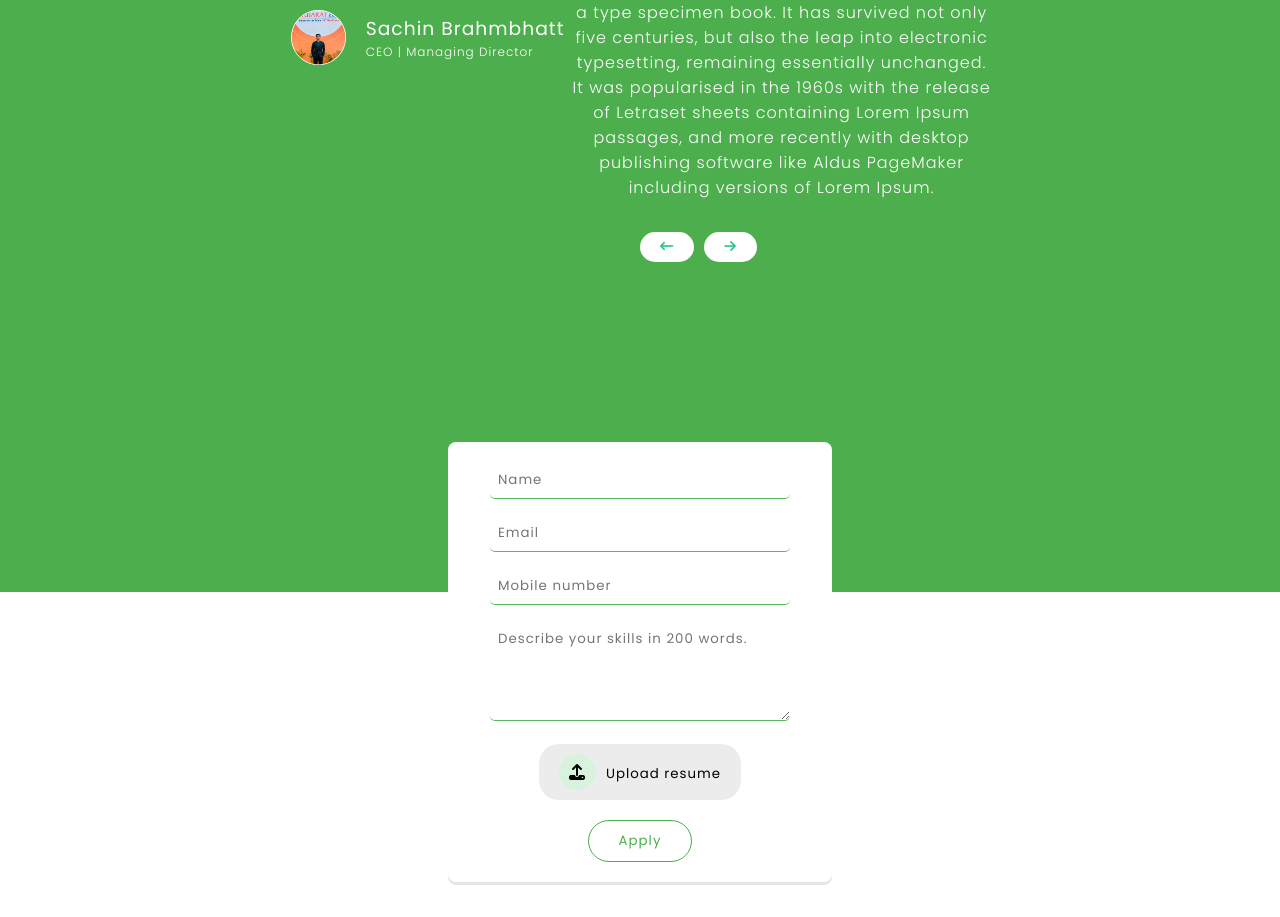
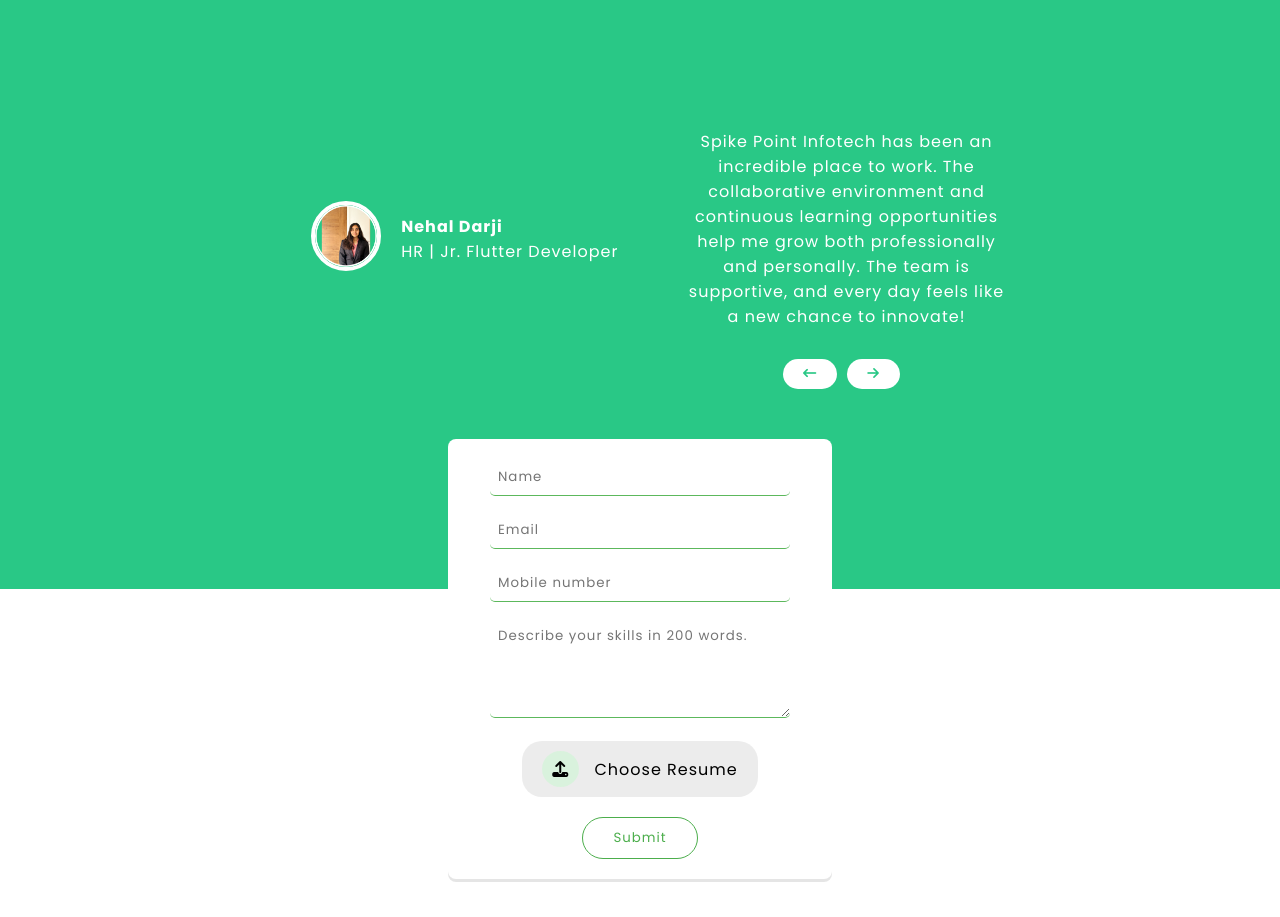
Before and after one commit to smitnayak3312/SPIPL, a React (Vite) app: page /career in a window 1280 px wide. Shown: the part 2175-3092 px from the top of the page. Built offline with nearby package versions, Linux system fonts and the light colour scheme.

Commit message:
career is changed

```diff
--- a/src/components/Careear/Careear.jsx
+++ b/src/components/Careear/Careear.jsx
@@ -1,140 +1,155 @@
-import React, { useState, useRef } from 'react';
-import './Careear.css';
-
-
-import { Swiper, SwiperSlide } from 'swiper/react';
-
-import 'swiper/css';
-import 'swiper/css/navigation';
-import { Navigation } from 'swiper/modules';
-
-import profile from "/schin.png";
-
-const Career = () => {
+import React, { useState } from 'react';
+import "./Careear.css";
+import Footer from '../Footer/Footer';
+import emailjs from '@emailjs/browser';
+const Careear = () => {
   const [formData, setFormData] = useState({
     name: '',
     email: '',
     mobile_no: '',
     description: '',
-    document: null,
   });
-  const [fileName, setFileName] = useState('');
+  const [resume, setResume] = useState(null);
+  const [validationError, setValidationError] = useState(false);
   const [loading, setLoading] = useState(false);
-  const [modalVisible, setModalVisible] = useState(false);
-  const [modalMessage, setModalMessage] = useState('');
+  const handleChange = (e) => {
+    const { name, value, files } = e.target;
 
-  const handleChange = (e) => {
-    const { name, value } = e.target;
+    if (name === "resume" && files.length > 0) {
+      setResume(files[0]); // Set the file separately
+    } else {
       setFormData({ ...formData, [name]: value });
+    }
   };
 
-  const handleFileChange = (e) => {
-    const file = e.target.files[0];
-    setFormData({ ...formData, document: file });
-    setFileName(file ? file.name : '');
+  const handleCancelFile = () => {
+    setResume(null); // Clear the selected file
+    document.getElementById('resume').value = ""; // Reset file input
   };
 
   const handleSubmit = async (e) => {
     e.preventDefault();
     setLoading(true);
-    setModalMessage(''); // Clear message on new submission
+    if (!resume) {
+      setValidationError(true); // Show error if no file is selected
 
-    const data = new FormData();
-    data.append('name', formData.name);
-    data.append('email', formData.email);
-    data.append('mobile_no', formData.mobile_no);
-    data.append('description', formData.description);
-    if (formData.document) {
-      data.append('document', formData.document);
+      // Automatically clear error after 3 seconds
+      setTimeout(() => {
+        setValidationError(false);
+      }, 3000); // 3000ms = 3 seconds
+      setLoading(false);
+      return;
+    }
+    try {
+      const form = new FormData();
+      form.append("name", formData.name);
+      form.append("email", formData.email);
+      form.append("mobile_no", formData.mobile_no);
+      form.append("description", formData.description);
+
+      if (resume) {
+        form.append("resume", resume); // Add the file to the FormData
       }
 
-    try {
-      const response = await fetch('https://spikepointinfotech.com/careerData.php', {
+      const response = await fetch('https://notification.spikepointinfotech.com/api/resume', {
         method: 'POST',
-        body: data,
+        body: form, // Use FormData directly
       });
 
-      if (!response.ok) {
-        throw new Error('Network response was not ok');
-      }
-
       const result = await response.json();
-      console.log('Response from API:', result);
 
       if (result.error === false) {
-        setModalMessage('Form submitted successfully!');
+
+
+        const acknowledgmentParams = {
+        to_email: formData.email,  // The user's email address
+        to_name: formData.name,    // The user's name
+        };
+
+      emailjs
+        .send(
+          'service_broxqq3', // Your EmailJS service ID (use the same or a different one)
+          'template_w8a63hk', // Your EmailJS template ID for the acknowledgment email
+          acknowledgmentParams,
+          '6eAgbcsK4bR-CaM5z' // Your public key (user ID)
+        )
+        .then(
+          () => {
+              console.log('EMAIL SENT SUCCESSFULLY!');
+              // setLoading(true);
+              setLoading(false);
+          },
+          (error) => {
+            console.error('FAILED TO SEND ACKNOWLEDGMENT EMAIL...', error);
+          // alert('FAILED TO SENT EMAIL...');
+          setLoading(false);
+          })
+          .finally(() => {
             setFormData({
-          name: '',
-          email: '',
-          mobile_no: '',
-          description: '',
-          document: null,
+              name: "",
+              email: "",
+              mobile_no: "",
+              description: "",
             });
-        setFileName('');
+            alert(result.message);
+            setLoading(false); // Stop loading in both success and error cases
+          });
+
+
+
       } else {
-        setModalMessage('Failed to submit the form');
-        console.log('Error', result.error);
+        alert(result.message);
+        setLoading(false);
       }
     } catch (error) {
       console.error('Error submitting the form:', error);
-      setModalMessage('Error submitting the form');
-    } finally {
       setLoading(false);
-      setModalVisible(true);
-      setTimeout(() => {
-        setModalVisible(false);
-      }, 3000); // Hide modal after 3 seconds
     }
   };
+  const teamReviews = [
 
-  // slider
-  const swiperRef = useRef(null);
-
-    const swiperContent = [
     {
-            message: "Lorem Ipsum is simply dummy text of the printing and typesetting industry. Lorem Ipsum has been the industry's standard dummy text ever since the 1500s, when an unknown printer took a galley of type and scrambled it to make a type specimen book. It has survived not only five centuries, but also the leap into electronic typesetting, remaining essentially unchanged. It was popularised in the 1960s with the release of Letraset sheets containing Lorem Ipsum passages, and more recently with desktop publishing software like Aldus PageMaker including versions of Lorem Ipsum.",
-            profile: profile,
-            name: "Sachin Brahmbhatt",
-            profileName: "CEO | Managing Director"
+      name: "Nehal Darji",
+      role: "HR | Jr. Flutter Developer",
+      img: "./nehal.png",
+      review: "Spike Point Infotech has been an incredible place to work. The collaborative environment and continuous learning opportunities help me grow both professionally and personally. The team is supportive, and every day feels like a new chance to innovate!"
     },
     {
-            message: "Lorem Ipsum is simply dummy text of the printing and typesetting industry. Lorem Ipsum has been the industry's standard dummy text ever since the 1500s, when an unknown printer took a galley of type and scrambled it to make a type specimen book. It has survived not only five centuries, but also the leap into electronic typesetting, remaining essentially unchanged. It was popularised in the 1960s with the release of Letraset sheets containing Lorem Ipsum passages, and more recently with desktop publishing software like Aldus PageMaker including versions of Lorem Ipsum.",
-            profile: profile,
-            name: "Sachin Brahmbhatt",
-            profileName: "CEO | Managing Director"
+      name: "Dhruvil Nayak",
+      role: "Web Developer",
+      img: "./dhruvil1.png",
+      review: "The best part about working here is the inclusive culture. Everyone’s ideas are valued, and there’s always room to speak up and contribute. It’s more than just a job; it’s a place where I feel challenged and appreciated."
     },
     {
-            message: "Lorem Ipsum is simply dummy text of the printing and typesetting industry. Lorem Ipsum has been the industry's standard dummy text ever since the 1500s, when an unknown printer took a galley of type and scrambled it to make a type specimen book. It has survived not only five centuries, but also the leap into electronic typesetting, remaining essentially unchanged. It was popularised in the 1960s with the release of Letraset sheets containing Lorem Ipsum passages, and more recently with desktop publishing software like Aldus PageMaker including versions of Lorem Ipsum.",
-            profile: profile,
-            name: "Sachin Brahmbhatt",
-            profileName: "CEO | Managing Director"
+      name: "Preet Patel",
+      role: "Web Developer",
+      img: "./preet.png",
+      review:"The work environment at Spike Point is incredibly motivating. We have fun, we learn together, and we always feel empowered to take risks and innovate. I truly feel part of a family here!"
     },
     {
-            message: "Lorem Ipsum is simply dummy text of the printing and typesetting industry. Lorem Ipsum has been the industry's standard dummy text ever since the 1500s, when an unknown printer took a galley of type and scrambled it to make a type specimen book. It has survived not only five centuries, but also the leap into electronic typesetting, remaining essentially unchanged. It was popularised in the 1960s with the release of Letraset sheets containing Lorem Ipsum passages, and more recently with desktop publishing software like Aldus PageMaker including versions of Lorem Ipsum.",
-            profile: profile,
-            name: "Sachin Brahmbhatt",
-            profileName: "CEO | Managing Director"
+      name: "Adarsh Patel",
+      role: "Web Developer",
+      img: "./adarsh.png",
+      review: "I love the vibrant and dynamic work culture at Spike Point. It’s amazing how the company values work-life balance, yet constantly pushes for personal growth. The team spirit here is unmatched!"
     },
-
+    {
+      name: "Adarsh Patel",
+      role: "React Developer",
+      img: "./suchi.png",
+      review: "Spike Point offers an inclusive and fun atmosphere where teamwork and individual growth are equally prioritized. It’s a place where every employee’s contribution matters."
+    },
   ];
-
-
-
-    const handlePrevClick = () => {
-        if (swiperRef.current && swiperRef.current.swiper) {
-            swiperRef.current.swiper.slidePrev();
-        }
+  const [currentIndex, setCurrentIndex] = useState(0);
+  const nextReview = () => {
+    setCurrentIndex((prevIndex) => (prevIndex + 1) % teamReviews.length);
   };
 
-    const handleNextClick = () => {
-        if (swiperRef.current && swiperRef.current.swiper) {
-            swiperRef.current.swiper.slideNext();
-        }
+  const prevReview = () => {
+    setCurrentIndex((prevIndex) => (prevIndex - 1 + teamReviews.length) % teamReviews.length);
   };
 
-
   return (
-    <div className='career-container'>
+    <div className='careear-container'>
       <h1 className='heading'>CAREER</h1>
       <div className='box1'>
         <div className='career-desc'>
@@ -162,17 +177,17 @@ const Career = () => {
           </div>
         </div>
 
-        <div className='photo-gallery'>
-          <div className='img1'>
-            <img src='./photo1.png' alt='Team activity' />
+        <div className="photo-gallery">
+          <div className="img1">
+            <img src="./photo4.jpeg" alt="" />
           </div>
-          <div className='img'>
-            <img src='./photo2.png' alt='Office environment' />
-            <img src='./photo4.png' alt='Team collaboration' />
+          <div className="img">
+            <img src="./photo2.png" alt="" />
+            <img src="./photo3.jpeg" alt="" />
           </div>
-          <div className='img'>
-            <img src='./photo5.png' alt='Event' />
-            <img src='./photo5.png' alt='Event' />
+          <div className="img">
+            <img src="./photo1.png" alt="" />
+            <img src="./photo5.jpeg" alt="" />
           </div>
         </div>
         <div className='bottom-heading'>
@@ -180,160 +195,126 @@ const Career = () => {
         </div>
       </div>
 
-      <div className="career-wrapper">
+      {/* Team Review Section */}
+      <div className="box2">
         <h2>What our team says!</h2>
-        <p>We don’t show up the culture we have; all you can believe is what our team says! We are all because of our team.</p>
-                <div className="career-box">
-                    <Swiper
-                        ref={swiperRef}
-                        slidesPerView={1}
-                        spaceBetween={10}
-                        allowTouchMove={true}
-                        pagination={{
-                            clickable: true,
-                        }}
-                        navigation={false} // Disable default navigation
-                        breakpoints={{
-                            640: {
-                                slidesPerView: 1,
-                                spaceBetween: 10,
-                            },
-                            768: {
-                                slidesPerView: 1,
-                                spaceBetween: 10,
-                            },
-                            1024: {
-                                slidesPerView: 1,
-                                spaceBetween: 10,
-                            },
-                        }}
-                        modules={[Navigation]}
-                        className="mySwiper"
-                    >
-                        {swiperContent.map((content, index) => (
-                            <SwiperSlide key={index}>
-                                <div className="carrer-container">
-                                    <div className="card" key={index}>
-                                        <div className="team-identify">
-                                            <div className="team-information">
-                                                <img src={content.profile} className='image' />
-                                                <div className="team-name">
-                                                    <h3>{content.name}</h3>
-                                                    <p>{content.profileName}</p>
+        <p>We don’t show up the culture we have all you can believe is what our team says! We are all because of our team.</p>
+        <div className="team-box">
+          <div className="team-des">
+            <div className="team-profile1">
+              <img src={teamReviews[currentIndex].img} alt="" />
+            </div>
+            <div className="team-text">
+              <h4>{teamReviews[currentIndex].name}</h4>
+              <p>{teamReviews[currentIndex].role}</p>
+            </div>
+          </div>
+          <div className="profile-desc">
+            <p>{teamReviews[currentIndex].review}</p>
+            <button onClick={prevReview}><i className="fa-solid fa-arrow-left-long"></i></button>
+            <button onClick={nextReview}><i className="fa-solid fa-arrow-right"></i></button>
           </div>
         </div>
       </div>
 
-                                        <div className="team-message"> {content.message}</div>
+      <div className="form-wrapper">
+        <div className="form-container">
+        <form onSubmit={handleSubmit}>
+      <div className="form-group">
+        <input
+          type="text"
+          id="name"
+          name="name"
+          placeholder="Name"
+          required
+          value={formData.name}
+          onChange={handleChange}
+        />
+      </div>
+      <div className="form-group">
+        <input
+          type="email"
+          id="email"
+          name="email"
+          placeholder="Email"
+          required
+          value={formData.email}
+          onChange={handleChange}
+        />
+      </div>
+      <div className="form-group">
+        <input
+          type="tel"
+          id="phone"
+          name="mobile_no"
+          placeholder="Mobile number"
+          required
+          value={formData.mobile_no}
+          onChange={handleChange}
+        />
+      </div>
+      <div className="form-group">
+        <textarea
+          id="comments"
+          name="description"
+          placeholder="Describe your skills in 200 words."
+          required
+          value={formData.description}
+          onChange={handleChange}
+        ></textarea>
+      </div>
+      <div className="form-group">
+      <div className="upload-btn">
+      <label htmlFor="resume" className="file-upload-label">
+      {!resume ? (
+        <>
+          <i className="fa-solid fa-upload"></i> Choose Resume
+        </>
+      ) : (
+        <>
+          {resume.name}
+        </>
+      )}
+                </label>
+        <input
+          type="file"
+          id="resume"
+          name="resume"
+          className="file-upload-input"
+          onChange={handleChange}
 
+        />
+        {validationError && (
+            <span className="error-message">Please upload your resume.</span>
+          )}
 
+        {resume && (
+          // <button
+          //   type="button"
+          //   className="cancel-btn"
+          //   onClick={handleCancelFile}
+          // >
+          //   Cancel
+          // </button>
+          <i className="fa-solid fa-trash" onClick={handleCancelFile}></i>
+        )}
       </div>
 
+      {/* {modalVisible && <Modal message={modalMessage} />} */}
     </div>
-
-                            </SwiperSlide>
-                        ))}
-                    </Swiper>
-                    <div className="navigation-buttons">
-                        <button onClick={handlePrevClick}><i className='fa-solid fa-arrow-left-long'></i></button>
-                        <button onClick={handleNextClick}><i className='fa-solid fa-arrow-right'></i></button>
+      <button type="submit" disabled={loading} className="apply">{loading ? 'Loading...' : 'Submit'}</button>
+      {loading && (
+                        <div className="spinner">
+                        <div className="loader"></div>
+                        <p>Submit Resume...</p>
                         </div>
-                </div>
-            </div>
-
-      <div className='form-wrapper'>
-        <div className='form-container'>
-          <form onSubmit={handleSubmit}>
-            <div className='form-group'>
-              <input
-                type='text'
-                id='name'
-                name='name'
-                placeholder='Name'
-                value={formData.name}
-                onChange={handleChange}
-                required
-              />
-            </div>
-            <div className='form-group'>
-              <input
-                type='email'
-                id='email'
-                name='email'
-                placeholder='Email'
-                value={formData.email}
-                onChange={handleChange}
-                required
-              />
-            </div>
-            <div className='form-group'>
-              <input
-                type='tel'
-                id='mobile_no'
-                name='mobile_no'
-                placeholder='Mobile number'
-                value={formData.mobile_no}
-                onChange={handleChange}
-                required
-              />
-            </div>
-            <div className='form-group'>
-              <textarea
-                id='description'
-                name='description'
-                placeholder='Describe your skills in 200 words.'
-                value={formData.description}
-                onChange={handleChange}
-                required
-              ></textarea>
-            </div>
-            <div className='form-group'>
-              <div className='upload-btn'>
-                {fileName ? (
-                  <span className='file-name'>{fileName}</span>
-                ) : (
-                  <>
-                    <i className='fa-solid fa-upload'></i>
-                    <input
-                      type='file'
-                      id='document'
-                      name='document'
-                      onChange={handleFileChange}
-                      hidden
-                    />
-                    <button
-                      type='button'
-                      className='file-upload-button'
-                      onClick={() => document.getElementById('document').click()}
-                    >
-                      Upload resume
-                    </button>
-                  </>
                     )}
-              </div>
-            </div>
-            <button type='submit' className='apply' disabled={loading}>
-              {loading ? 'Applying...' : 'Apply'}
-              {loading && <div className='loader'></div>}
-            </button>
     </form>
         </div>
       </div>
-
-      {modalVisible && <Modal message={modalMessage} />}
+      <Footer />
     </div>
   );
 };
 
-const Modal = ({ message }) => {
-  return (
-    <div className="modal-overlay">
-      <div className="modal">
-        <p>{message}</p>
-      </div>
-    </div>
-  );
-};
-
-
-export default Career;
+export default Careear;
```
Lines whose indentation alone changed are shown as unchanged.
